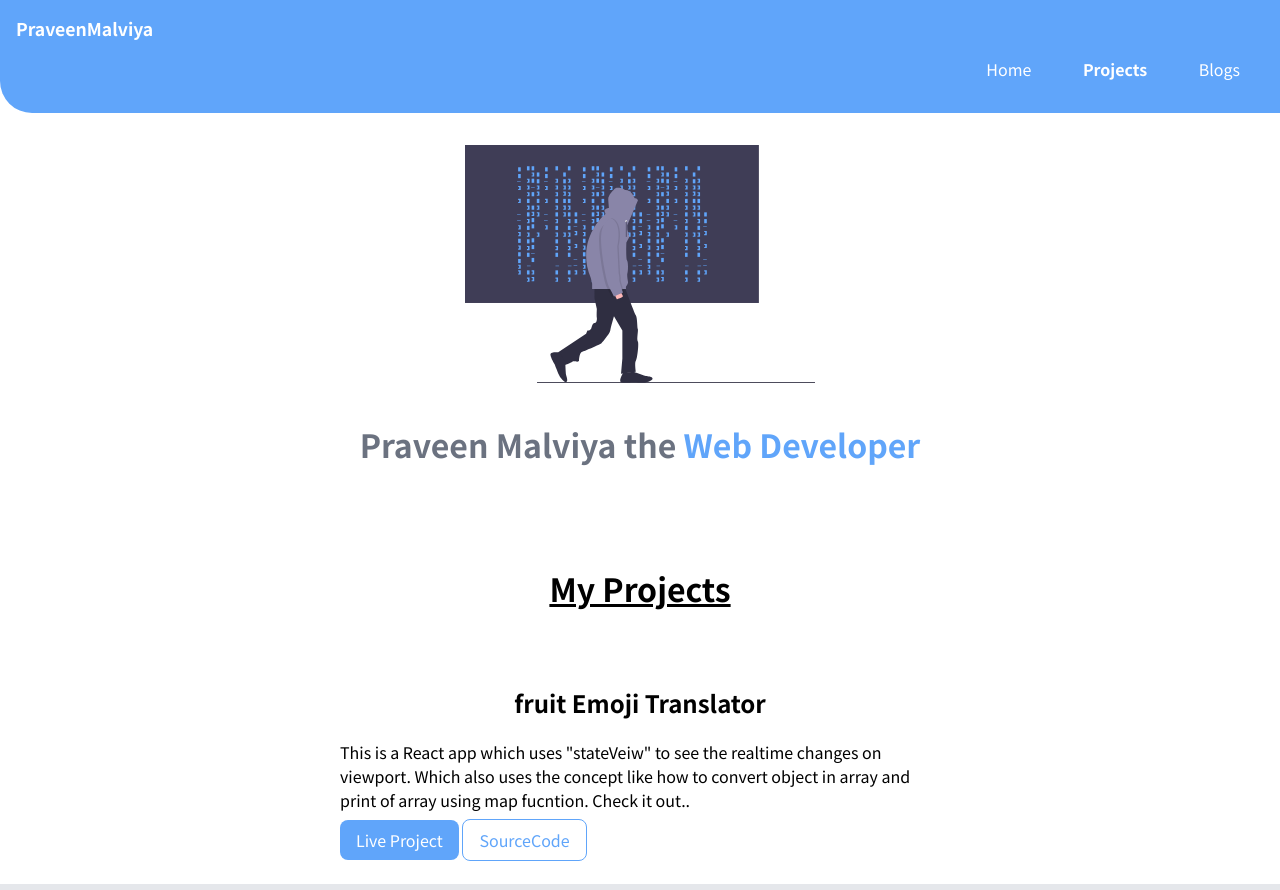
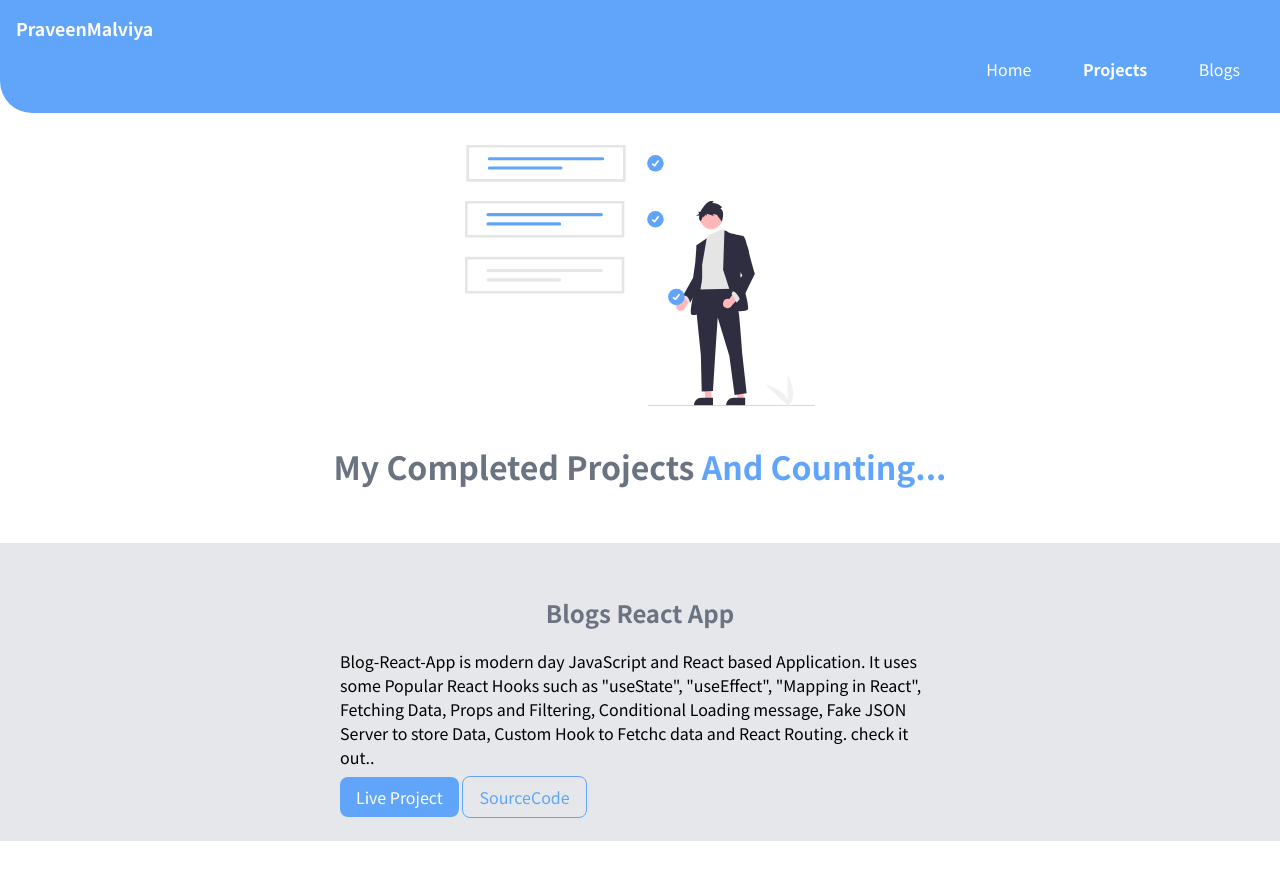
Before and after one commit to praveen-malviya/portfolio-website, a plain HTML site: page projects.html in a window 1280 px wide. Shown: the top 890 px of the page. Drawn offline with Linux system fonts and the light colour scheme.

Commit message:
Updated Projects

```diff
--- a/projects.html
+++ b/projects.html
@@ -26,15 +26,24 @@
     </nav>
 
     <header class="hero">
-        <img class="hero-image" src="/images/Hero.svg" />
-        <h1 class="hero-heading">Praveen Malviya the <span style="color: var(--primary-color);">Web Developer</span>
+        <img class="hero-image" src="/images/Projects.svg" />
+        <h1 class="hero-heading">My Completed Projects <span style="color: var(--primary-color);">And Counting... </span>
         </h1>
     </header>
 
-    <div class="container-center">
-        <br />
-        <h1 style="text-align: center; text-decoration: underline;">My Projects</h1>
-    </div>
+    <section class="section ow">
+        <div class="container container-center">
+            <h1>Blogs React App</h1>
+            <p>
+                Blog-React-App is modern day JavaScript and React based Application. It uses some Popular React Hooks such as
+                "useState", "useEffect", "Mapping in React", Fetching Data, Props and Filtering, Conditional Loading message,
+                Fake JSON Server to store Data, Custom Hook to Fetchc data and React Routing. check it out..
+            </p>
+            <a class="link link-primary" href="https://blogs-react-app.netlify.app/">Live Project</a>
+            <a class="link link-secondary" href="https://github.com/praveen-malviya/blog-react">SourceCode</a>
+
+        </div>
+    </section>
 
     <section class="section">
         <div class="container container-center">
--- a/style.css
+++ b/style.css
@@ -113,6 +113,7 @@ hr {
 
 .section h1 {
     text-align: center;
+    color: var(--dark-gray);
 }
 
 .ow {
```
Also changed, not shown: images/Projects.svg (added).
